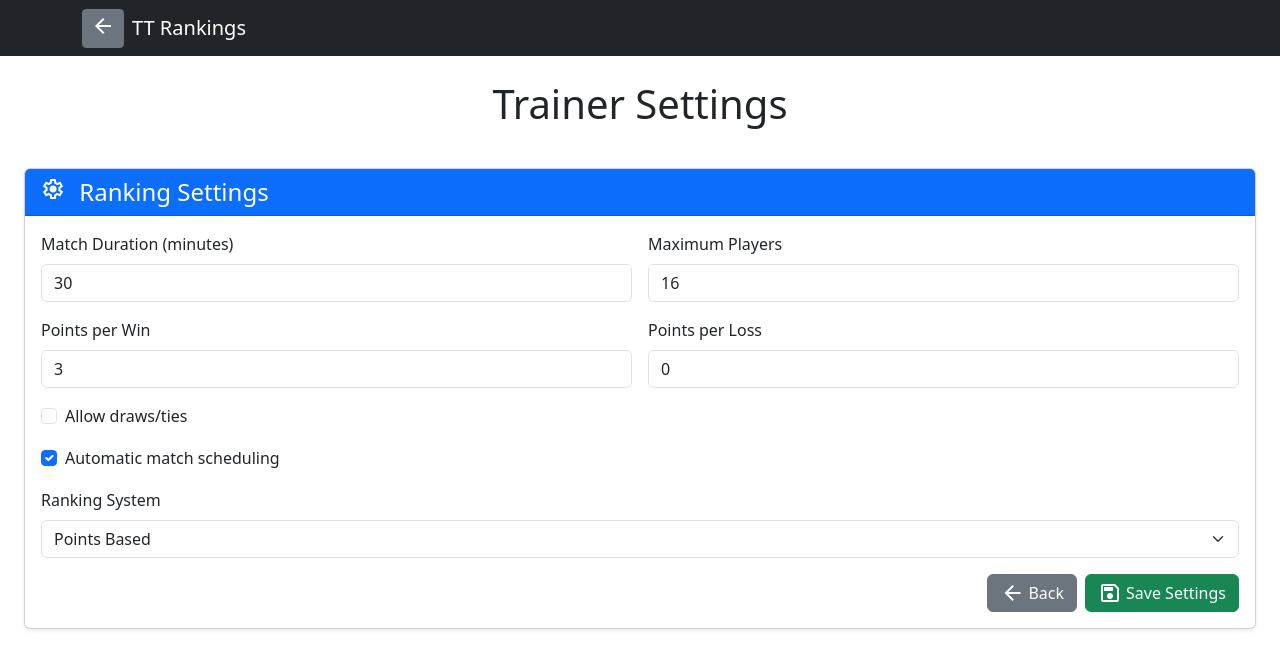
After one commit to M-Mrk/DreamRankr, a Flask app: template templates/settingsTrainer.html in a window 1280 px wide. The commit adds this page. Shown: the top 669 px of the page. Run offline with Flask 3, Linux system fonts and the light colour scheme; tables that the repository leaves empty hold one stand-in row (values such as "Sample post"); the template is opened without the code that fills it: values that come from a table or form of the project are taken from there, most other values are stand-ins (such as "Sample title", 1, 10 or a date in 2020).

Commit message:
Added placeholder settings menu

```diff
--- a/app.py
+++ b/app.py
@@ -65,8 +65,8 @@ def home():
     """
     try:
         rankings = Rankings.query.all()
+        print(len(rankings))
         allPlayers = Players.query.order_by(Players.wins.desc()).all()
-        log(1, "home", f"Successfully loaded {len(rankings)} rankings for home page")
         return render_template('index.html', rankings=rankings, allPlayers=allPlayers)
     except Exception as e:
         log(4, "home", f"Error loading rankings for home page: {e}")
@@ -148,6 +148,28 @@ def trainer(rankingId):
                              activeMatches=[],
                              rankingId=rankingId,
                              allPlayers=[])
+
+@app.route('/trainer/settings', methods=['GET', 'POST'])
+@requiresTrainer
+def settingsTrainer():
+    rankingId = None
+    if request.method == 'POST':
+        rankingId = request.form.get('rankingId')
+        session['selectedRankingId'] = rankingId
+        return redirect('/trainer/settings')
+    else:
+        if session.get('selectedRankingId'):
+            rankingId = session['selectedRankingId']
+
+    try:
+        rankings = Rankings.query.all()
+        allPlayers = Players.query.order_by(Players.wins.desc()).all()
+        # Fix: Use assignment (=) instead of comparison (==)
+        session['selectedRankingId'] = ""
+        return render_template('settingsTrainer.html', rankings=rankings, allPlayers=allPlayers, rankingId=rankingId)
+    except Exception as e:
+        log(4, "settingsTrainer", f"Error loading rankings for home page: {e}")
+        return render_template('settingsTrainer.html', rankings=[], allPlayers=[])
 
 @app.route('/trainer/start_match', methods=['POST'])
 @requiresTrainer
--- a/static/CSS/Main.css
+++ b/static/CSS/Main.css
@@ -162,3 +162,7 @@
         margin-bottom: 1rem;
     }
 }
+
+.vertical-align-bottom {
+    vertical-align: bottom;
+}
--- a/templates/base.html
+++ b/templates/base.html
@@ -17,30 +17,39 @@
 <body>
     <nav class="navbar navbar-expand-lg navbar-dark bg-dark">
         <div class="container">
-            <div>
+            <div class="d-flex align-items-center">
+                {% if request.path != '/' and request.path != '/login' %}
+                    <button class="btn btn-secondary btn-sm me-2" onclick="history.back()" style="--bs-btn-padding-y: .25rem; --bs-btn-padding-x: .5rem; --bs-btn-font-size: .75rem;">
+                        <span class="material-symbols-outlined">arrow_back</span>
+                    </button>
+                {% else %}
+                    <div class="btn btn-secondary btn-sm me-2 invisible" style="--bs-btn-padding-y: .25rem; --bs-btn-padding-x: .5rem; --bs-btn-font-size: .75rem;">
+                        <span class="material-symbols-outlined">arrow_back</span>
+                    </div>
+                {% endif %}
                 <a class="navbar-brand" href="{{ url_for('home') }}">TT Rankings</a>
                 {% if session['permissionLevel'] == "trainer" %}
                     <span class="badge text-bg-info fs-4">Trainer</span>
                 {% endif %}
-                </div>
+            </div>
+            {% if session['authenticated'] == True %}
             <div class="navbar-nav d-flex flex-row">
+                <a class="nav-link px-2 mx-1 bg-light-subtle text-light-emphasis rounded" href="{{ url_for('home') }}">
+                    <span class="material-symbols-outlined">bar_chart</span>
+                </a>
                 {% if session['permissionLevel'] == "trainer" %}
-                    <a class="nav-link px-2 mx-1 bg-light-subtle text-light-emphasis rounded" href="{{ url_for('home') }}">
-                        <span class="material-symbols-outlined">bar_chart</span>
-                    </a>
                     <a class="nav-link px-2 mx-1 bg-light-subtle text-light-emphasis rounded" href="{{ url_for('settingsTrainer') }}">
                         <span class="material-symbols-outlined">add</span>
                     </a>
                     <a class="nav-link px-2 mx-1 bg-light-subtle text-light-emphasis rounded" href="{{ url_for('settingsTrainer') }}">
                         <span class="material-symbols-outlined">settings</span>
                     </a>
-                {% else %}
-                    <a class="nav-link px-2 mx-1 bg-light-subtle text-light-emphasis rounded" href="{{ url_for('home') }}">Home</a>
                 {% endif %}
                 <a class="nav-link px-2 mx-1 bg-light-subtle text-light-emphasis rounded" href="{{ url_for('logOut') }}">
                     <span class="material-symbols-outlined">logout</span>
                 </a>
             </div>
+            {% endif %}
         </div>
     </nav>
 
--- /dev/null
+++ b/templates/settingsTrainer.html
@@ -0,0 +1,127 @@
+{% extends "base.html" %}
+
+{% block content %}
+<div class="container-fluid h-100">
+    <div class="row g-3 justify-content-center">
+        <div class="col-12">
+            <h1 class="text-center mb-4">Trainer Settings</h1>
+            {% if not rankingId %}
+                <h4 class="text-center text-muted mb-4">Select a ranking to configure</h4>
+            {% endif %}
+        </div>
+
+        {% if not rankingId %}
+            {% for ranking in rankings %}
+            <div class="col-12 col-md-6 col-lg-4">
+                <div class="card h-100 shadow-sm">
+                    <div class="card-body d-flex flex-column text-center">
+                        <h5 class="card-title mb-3">{{ ranking.name }}</h5>
+                        <p class="card-text flex-grow-1 text-muted">
+                            {% if ranking.description %}
+                                {{ ranking.description }}
+                            {% else %}
+                                Configure settings for this ranking
+                            {% endif %}
+                        </p>
+                        <form method="POST" class="w-100">
+                            <input type="hidden" name="rankingId" value="{{ ranking.id }}">
+                            <button type="submit" class="btn btn-primary btn-lg d-flex align-items-center justify-content-center w-100">
+                                <i class="material-symbols-outlined me-2">settings</i>
+                                <span>Configure Settings</span>
+                            </button>
+                        </form>
+                    </div>
+                </div>
+            </div>
+            {% endfor %}
+        {% else %}
+            <div class="col-12">
+                <div class="card shadow-sm">
+                    <div class="card-header bg-primary text-white">
+                        <h4 class="mb-0">
+                            <i class="material-symbols-outlined me-2">settings</i>
+                            Ranking Settings
+                        </h4>
+                    </div>
+                    <div class="card-body">
+                        <form method="POST">
+                            <input type="hidden" name="rankingId" value="{{ rankingId }}">
+
+                            <div class="row g-3">
+                                <div class="col-md-6">
+                                    <label for="matchDuration" class="form-label">Match Duration (minutes)</label>
+                                    <input type="number" class="form-control" id="matchDuration" name="matchDuration" value="30" min="5" max="120">
+                                </div>
+
+                                <div class="col-md-6">
+                                    <label for="maxPlayers" class="form-label">Maximum Players</label>
+                                    <input type="number" class="form-control" id="maxPlayers" name="maxPlayers" value="16" min="2" max="64">
+                                </div>
+
+                                <div class="col-md-6">
+                                    <label for="pointsPerWin" class="form-label">Points per Win</label>
+                                    <input type="number" class="form-control" id="pointsPerWin" name="pointsPerWin" value="3" min="1" max="10">
+                                </div>
+
+                                <div class="col-md-6">
+                                    <label for="pointsPerLoss" class="form-label">Points per Loss</label>
+                                    <input type="number" class="form-control" id="pointsPerLoss" name="pointsPerLoss" value="0" min="0" max="5">
+                                </div>
+
+                                <div class="col-12">
+                                    <div class="form-check">
+                                        <input class="form-check-input" type="checkbox" id="allowDraws" name="allowDraws">
+                                        <label class="form-check-label" for="allowDraws">
+                                            Allow draws/ties
+                                        </label>
+                                    </div>
+                                </div>
+
+                                <div class="col-12">
+                                    <div class="form-check">
+                                        <input class="form-check-input" type="checkbox" id="autoSchedule" name="autoSchedule" checked>
+                                        <label class="form-check-label" for="autoSchedule">
+                                            Automatic match scheduling
+                                        </label>
+                                    </div>
+                                </div>
+
+                                <div class="col-12">
+                                    <label for="rankingSystem" class="form-label">Ranking System</label>
+                                    <select class="form-select" id="rankingSystem" name="rankingSystem">
+                                        <option value="elo">ELO Rating</option>
+                                        <option value="points" selected>Points Based</option>
+                                        <option value="wins">Win/Loss Ratio</option>
+                                    </select>
+                                </div>
+
+                                <div class="col-12">
+                                    <div class="d-flex gap-2 justify-content-end">
+                                        <a href="{{ url_for('settingsTrainer') }}" class="btn btn-secondary d-flex align-items-center justify-content-center">
+                                            <i class="material-symbols-outlined me-1">arrow_back</i>
+                                            Back
+                                        </a>
+                                        <button type="submit" class="btn btn-success d-flex align-items-center justify-content-center">
+                                            <i class="material-symbols-outlined me-1">save</i>
+                                            Save Settings
+                                        </button>
+                                    </div>
+                                </div>
+                            </div>
+                        </form>
+                    </div>
+                </div>
+            </div>
+        {% endif %}
+
+        {% if rankings|length == 0 %}
+        <div class="col-12">
+            <div class="alert alert-info text-center">
+                <h5 class="mb-2">No rankings available</h5>
+                <p class="mb-0">Create a ranking first to configure settings.</p>
+            </div>
+        </div>
+        {% endif %}
+    </div>
+</div>
+{% endblock %}
```
Also changed, not shown: templates/index.html (+14 -2 lines).
